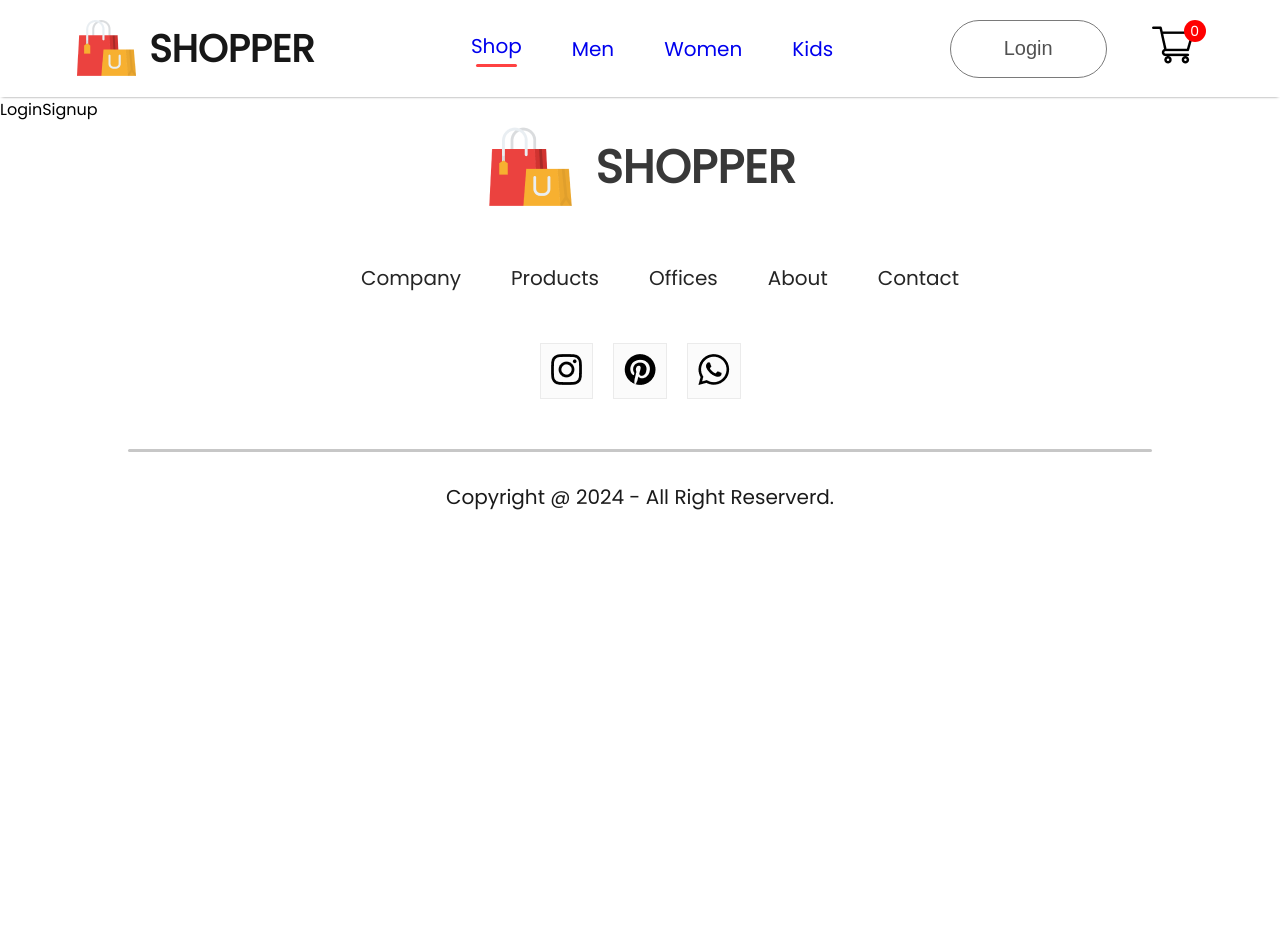
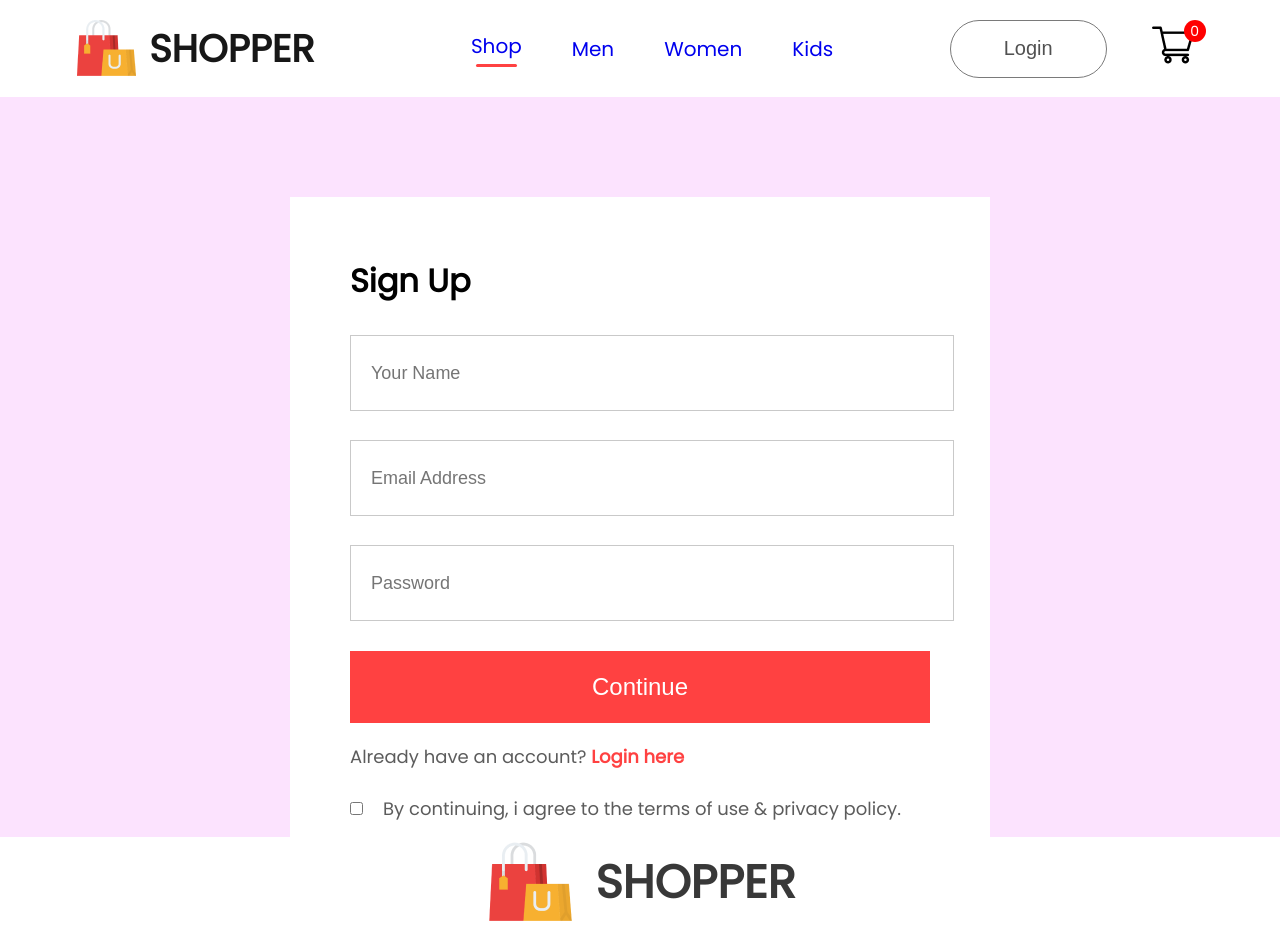
Before and after one commit to Yann-Lima/e-commerce, a React (Create React App) app: page /login in a window 1280 px wide. Shown: the top 952 px of the page. Before the commit the page ends 800 px from the top, so only its background shows below. Built offline with nearby package versions, Linux system fonts and the light colour scheme.

Commit message:
[Login page, update pages for woman, kids. Breadcrums]

```diff
--- a/src/App.js
+++ b/src/App.js
@@ -3,9 +3,9 @@
 import {BrowserRouter, Routes, Route} from 'react-router-dom';
 import  Shop  from './Pages/Shop.jsx';
 import ShopCategory  from './Pages/ShopCategory';
-import { Product } from './Pages/Product';
+import  Product  from './Pages/Product';
 import { Cart } from './Pages/Cart';
-import { LoginSignup } from './Pages/LoginSignup';
+import  LoginSignup  from './Pages/LoginSignup';
 import Footer from './Components/Footer/Footer.jsx';
 import men_banner from './Components/Assets/banner_mens.png'
 import women_banner from './Components/Assets/banner_women.png'
--- /dev/null
+++ b/src/Components/Breadcrums/Bradcrums.jsx
@@ -0,0 +1,16 @@
+import React from 'react'
+import './Bradcrums.css'
+import arrow_icons from '../Assets/breadcrum_arrow.png'
+
+ const Bradcrums = (props) => {
+    const{product} = props;
+  return (
+    <div className='bradcrum'>
+        HOME <img src={arrow_icons} alt="" /> SHOP <img src={arrow_icons} alt="" />{product.category}
+        <img src={arrow_icons} alt="" />{product.name}
+    </div>
+  )
+}
+
+
+export default Bradcrums
--- a/src/Components/Item/Item.jsx
+++ b/src/Components/Item/Item.jsx
@@ -1,10 +1,11 @@
 import React from 'react'
 import './Item.css'
+import { Link } from 'react-router-dom'
 
 const Item = (props) => {
   return (
     <div className='item'>
-        <img src={props.image} alt="" />
+        <Link to={`/product/${props.id}`}><img src={props.image} alt="" /></Link>
         <p>{props.name}</p>
         <div className="item-prices">
             <div className="item-price-new">
--- /dev/null
+++ b/src/Pages/CSS/LoginSignup.css
@@ -0,0 +1,61 @@
+.loginsignup{
+    width: 100%;
+    height: 80vh;
+    background: #fce3fe;
+    padding-top: 100px;
+}
+.loginsignup-container{
+    width: 580px;
+    height: 600px;
+    background: white;
+    margin: auto;
+    padding: 40px 60px;
+}
+.loginsignup-container h1{
+    margin: 20px 0px;
+}
+.loginsignup-fields{
+    display: flex;
+    flex-direction: column;
+    gap: 29px;
+    margin-top: 30px;
+}
+.loginsignup-fields input{
+    height: 72px;
+    width: 100%;
+    padding-left: 20px;
+    border: 1px solid #c9c9c9;
+    outline: none;
+    color: #5c5c5c;
+    font-size: 18px;
+}
+.loginsignup-container button{
+    width: 580px;
+    height: 72px;
+    color: white;
+    background: #ff4141;
+    margin-top: 30px;
+    border: none;
+    font-size: 24px;
+    font-weight: 500;
+    cursor: pointer;
+}
+.loginsignup-login{
+    margin-top: 20px;
+    color: #5c5c5c;
+    font-size: 18px;
+    font-weight: 500;
+}
+.loginsignup-login span{
+    color: #ff4141;
+    font-weight: 600;
+}
+.loginsignup-agree{
+    display: flex;
+    align-items: center;
+    margin-top: 25px;
+    gap: 20px;
+    color: #5c5c5c;
+    font-size: 18px;
+    font-weight: 500;
+}
--- a/src/Pages/CSS/ShopCategory.css
+++ b/src/Pages/CSS/ShopCategory.css
@@ -0,0 +1,38 @@
+.shopcategory-banner{
+    display: block;
+    margin: 30px auto;
+    width: 82%;
+}
+.shopcategory-indexSort{
+    display: flex;
+    margin: 0px 170px;
+    justify-content: space-between;
+    align-items: center;
+}
+.shopcategory-sort{
+    padding: 10px 20px;
+    border-radius: 40px;
+    border: 1px solid #888;
+}
+.shopcategory-indexSort p span{
+    font-weight: 600;
+}
+.shopcategory-products{
+    margin: 20px 170px;
+    display: grid;
+    grid-template-columns: 1fr 1fr 1fr 1fr;
+    row-gap: 80px;
+}
+.shopcategory-loadmore{
+    display: flex;
+    justify-content: center;
+    align-items: center;
+    margin: 150px auto;
+    width: 233px;
+    height: 69px;
+    border-radius: 75px;
+    background: #ededed;
+    columns: #787878;
+    font-size: 18px;
+    font-weight: 500;
+}
--- a/src/Pages/LoginSignup.jsx
+++ b/src/Pages/LoginSignup.jsx
@@ -1,7 +1,25 @@
 import React from 'react'
+import './CSS/LoginSignup.css'
 
-export const LoginSignup = () => {
+const LoginSignup = () => {
   return (
-    <div>LoginSignup</div>
+    <div className='loginsignup'>
+      <div className="loginsignup-container">
+        <h1>Sign Up</h1>
+        <div className="loginsignup-fields">
+          <input type="text" placeholder='Your Name' name="" id="" />
+          <input type="email" placeholder='Email Address' />
+          <input type="password" placeholder='Password' />
+        </div>
+        <button>Continue</button>
+        <p className="loginsignup-login">Already have an account? <span>Login here</span></p>
+        <div className="loginsignup-agree">
+          <input type="checkbox" name='' id='' />
+          <p>By continuing, i agree to the terms of use & privacy policy.</p>
+        </div>
+      </div>
+    </div>
   )
 }
+
+export default LoginSignup
--- a/src/Pages/Product.jsx
+++ b/src/Pages/Product.jsx
@@ -1,7 +1,17 @@
-import React from 'react'
+import React, { useContext } from 'react'
+import { ShopContext } from '../Context/ShopContext'
+import { useParams } from 'react-router-dom';
+import Bradcrums from '../Components/Breadcrums/Bradcrums';
 
-export const Product = () => {
+ const Product = () => {
+  const {all_product}= useContext(ShopContext);
+  const {productId} = useParams();
+  const product = all_product.find((e) => e.id === Number(productId));
   return (
-    <div>Product</div>
+    <div>
+      <Bradcrums product={product}/>
+    </div>
   )
 }
+
+export default Product
--- a/src/Pages/ShopCategory.jsx
+++ b/src/Pages/ShopCategory.jsx
@@ -1,13 +1,36 @@
 import React, { useContext } from 'react';
 import './CSS/ShopCategory.css';
 import { ShopContext } from '../Context/ShopContext';
+import dropdown_icon from '../Components/Assets/dropdown_icon.png'
+import Item from '../Components/Item/Item'
 
 const ShopCategory = (props) => {
   const { all_product } = useContext(ShopContext);
 
   return (
     <div className='shop-category'>
-      <img src={props.banner} alt="" />
+      <img className='shopcategory-banner' src={props.banner} alt="" />
+      <div className="shopcategory-indexSort">
+        <p>
+          <span>Showing 1-12</span> out of 36 products
+        </p>
+        <div className="shopcategory-sort">
+          Sort by <img src={dropdown_icon} alt="" />
+        </div>
+      </div>
+      <div className="shopcategory-products">
+        {all_product.map((item,i)=>{
+          if(props.category===item.category){
+            return <Item key={i} id={item.id} name={item.name} image={item.image} new_price={item.new_price} old_price={item.old_price} />
+          }
+          else{
+            return null;
+          }
+        })}
+      </div>
+      <div className="shopcategory-loadmore">
+        Explore More
+      </div>
     </div>
   );
 }
```
Also changed, not shown: src/Components/Breadcrums/Bradcrums.css (added).
